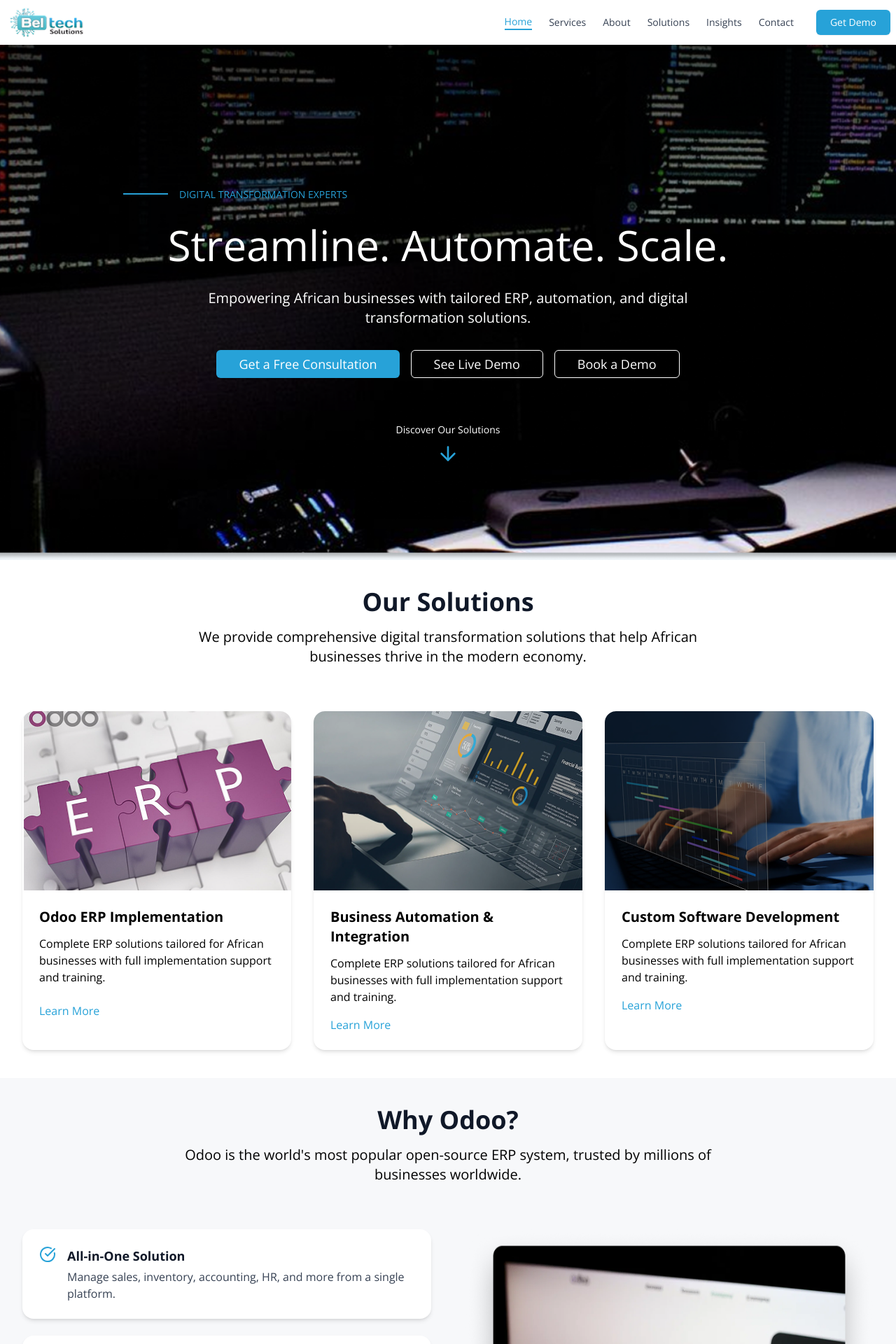
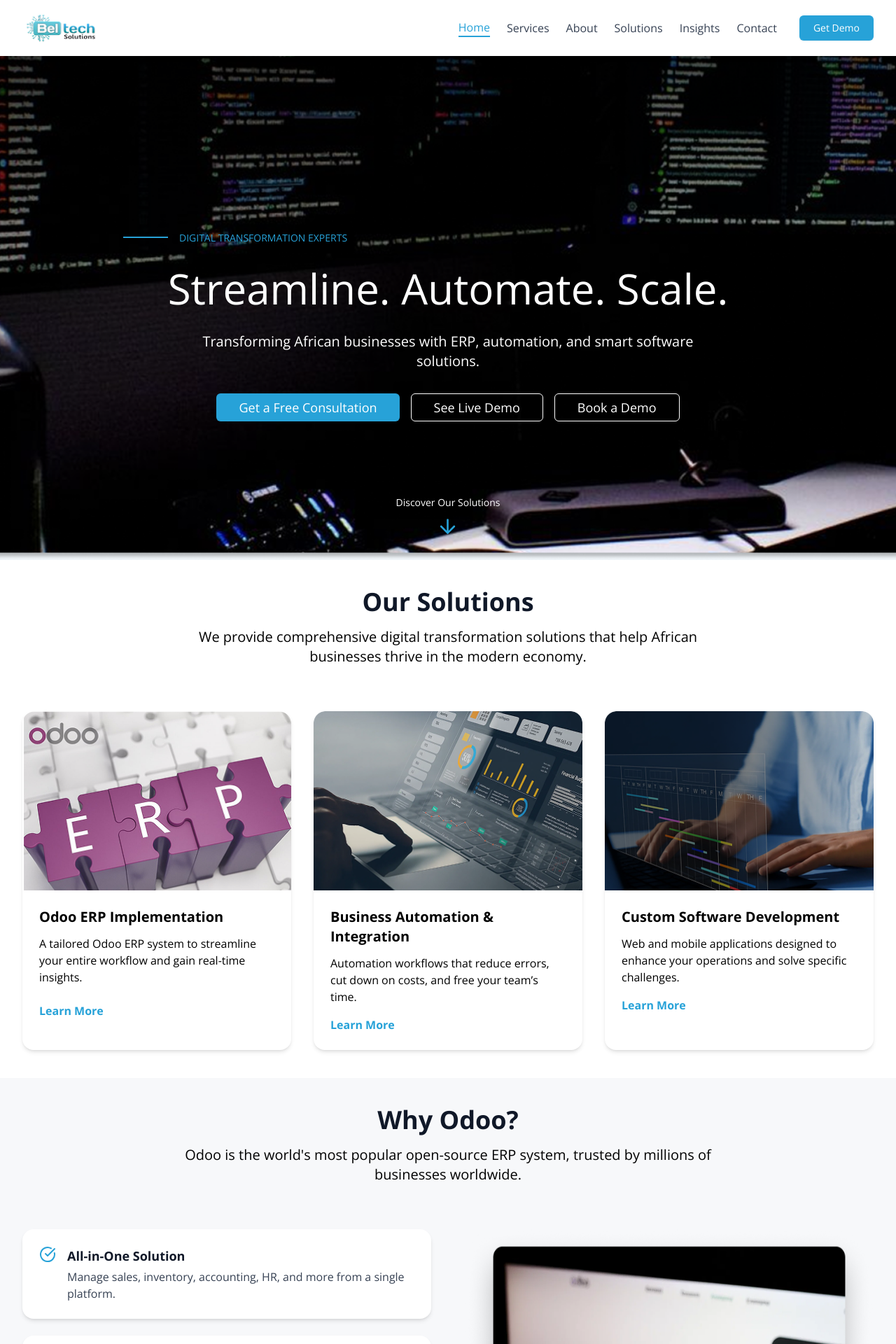
Before and after one commit to Elshadayyyyy/bel, a React (Vite) app: page / in a window 1280 px wide. Shown: the top 1920 px of the page at 70% size. Built offline with nearby package versions, Linux system fonts and the light colour scheme.

Commit message:
final updateee

```diff
--- a/src/components/Navbar.tsx
+++ b/src/components/Navbar.tsx
@@ -34,24 +34,24 @@ const Navbar = () => {
 
   return (
     <nav className="bg-white shadow-md fixed top-0 w-full z-50">
-      {/* Reduced horizontal padding from px-4 lg:px-8 → px-2 lg:px-6 */}
-      <div className="w-full px-1 lg:px-2">
-        <div className="flex items-center justify-between h-16">
-          {/* Reduced logo left margin/padding */}
+      <div className="w-full px-4 lg:px-8">
+        <div className="flex items-center justify-between h-20 min-h-[80px]">
+          {/* Logo */}
           <Link to="/" className="flex items-center">
             <img
               src={logo}
               alt="BelTech Logo"
-              className="h-17 w-auto object-contain"
+              className="h-16 w-auto object-contain" // fixed logo height
             />
           </Link>
 
+          {/* Desktop Links */}
           <div className="hidden md:flex items-center gap-6">
             {navLinks.map((link) => (
               <Link
                 key={link.name}
                 to={link.path}
-                className={`text-sm font-medium transition-colors duration-200 ${
+                className={`text-md font-medium transition-colors duration-200 ${
                   isActiveLink(link.path)
                     ? "text-[#27A2D8] border-b-2 border-[#27A2D8]"
                     : "text-gray-700 hover:text-[#27A2D8]"
@@ -61,15 +61,15 @@ const Navbar = () => {
               </Link>
             ))}
 
-            {/* Reduced Get Demo button left margin from ml-4 → ml-2 */}
             <Button
               className="ml-2 text-white px-5 py-2 text-sm font-medium transition-all duration-200 hover:scale-105 bg-[#27A2D8]"
-              onClick={() => (window.location.href = "/services")}
+              onClick={() => (window.location.href = "/contact")}
             >
               Get Demo
             </Button>
           </div>
 
+          {/* Mobile Menu Button */}
           <div className="md:hidden">
             <button
               onClick={() => setIsMenuOpen(!isMenuOpen)}
@@ -81,6 +81,7 @@ const Navbar = () => {
         </div>
       </div>
 
+      {/* Mobile Menu */}
       {isMenuOpen && (
         <div className="md:hidden border-t bg-white">
           <div className="px-4 py-3 space-y-2">
@@ -102,7 +103,7 @@ const Navbar = () => {
               className="w-full mt-2 text-white bg-[#27A2D8] hover:bg-[#4FB3C1]"
               onClick={() => {
                 setIsMenuOpen(false);
-                window.location.href = "/services";
+                window.location.href = "/contact";
               }}
             >
               Get Demo
--- a/src/pages/Aboutpage.tsx
+++ b/src/pages/Aboutpage.tsx
@@ -6,9 +6,14 @@ import { Button } from "../components/ui/button";
 import above_the_footer from "./../assets/above_the_footer.png"
 
 const About = () => {
+    // Define a single, consistent container class for all section content.
+    // This ensures maximum width, centering (mx-auto), and responsive horizontal padding.
+    const contentContainerClasses = "max-w-7xl mx-auto px-4 sm:px-6 lg:px-8";
+
     return (
         <div className="min-h-screen bg-white font-sans text-gray-800 antialiased">
             <main>
+                {/* Section 1: Hero Section */}
                 <section className="relative w-full h-screen overflow-hidden">
                     <div
                         className="absolute inset-0 w-full h-full bg-center bg-no-repeat bg-cover"
@@ -26,7 +31,8 @@ const About = () => {
                     ></div>
 
                     <div className="absolute inset-0 flex items-center">
-            <div className="w-full px-4 lg:px-8 text-white">
+                        {/* 🌟 APPLIED CONSISTENT CONTAINER CLASS */}
+                        <div className={`w-full text-white ${contentContainerClasses}`}>
                             <h1 className="text-4xl font-bold md:text-5xl lg:text-6xl">
                                 About Us
                             </h1>
@@ -37,32 +43,23 @@ const About = () => {
                     </div>
                 </section>
 
+                {/* Section 2: Our Story */}
                 <section className="py-8 bg-white">
-          <div className="max-w-7xl mx-auto px-4 sm:px-6 lg:px-8">
+                    {/* 🌟 APPLIED CONSISTENT CONTAINER CLASS (already correct in original) */}
+                    <div className={contentContainerClasses}>
                         <div className="grid grid-cols-1 items-center gap-12 md:grid-cols-2">
                             <div className="order-1 md:order-1">
                                 <h2 className="mb-4 text-3xl font-bold text-gray-900 md:text-4xl">
                                     Our Story
                                 </h2>
                                 <p className="mb-4 text-gray-600">
-                  BelTech Solutions was founded in 2020 in Addis Ababa, Ethiopia with a
-                  clear vision to empower African businesses through technology. What
-                  started as a small team of dedicated tech enthusiasts has grown into a
-                  comprehensive service provider, driven by a passion for creating a
-                  more connected Africa.
+                                    BelTech Solutions was founded in 2024 in Addis Ababa, Ethiopia with a clear vision to empower African businesses through technology. What began as a small team of passionate professionals is growing into a comprehensive service provider, driven by a commitment to creating a more connected Africa.
                                 </p>
                                 <p className="mb-4 text-gray-600">
-                  Our founder, Haile Mengistu, recognized that while many international
-                  technology solutions existed, few were adapted to the unique
-                  challenges and opportunities present in the African market. This
-                  insight led to the creation of BelTech, combining global best
-                  practices with deep local knowledge.
+                                    We understand that while many international technology solutions exist, there is a need to adapt them to the unique challenges and opportunities within the Ethiopian and wider African market. This perspective guides our approach, blending global practices with local realities.
                                 </p>
                                 <p className="text-gray-600">
-                  Today, we're proud to have helped dozens of businesses across multiple
-                  African countries modernize their operations, streamline processes,
-                  and achieve sustainable growth through carefully tailored digital
-                  solutions.
+                                    Today, BelTech is steadily building its presence by supporting businesses in modernizing their operations, streamlining processes, and laying the foundation for sustainable growth through carefully tailored digital solutions.
                                 </p>
                             </div>
                             <div className="order-2 md:order-2 flex justify-center">
@@ -77,8 +74,10 @@ const About = () => {
                 </section>
 
 
+                {/* Section 3: Mission & Vision */}
                 <section className="bg-gray-50 py-10">
-          <div className="container mx-auto px-4 md:px-8 lg:px-12">
+                    {/* 🌟 APPLIED CONSISTENT CONTAINER CLASS (replaces 'container mx-auto px-4 md:px-8 lg:px-12') */}
+                    <div className={contentContainerClasses}>
                         <div className="grid grid-cols-1 gap-8 md:grid-cols-2">
                             <div className="rounded-lg bg-white p-8 shadow-md">
                                 <div className="mb-4 flex items-center">
@@ -108,7 +107,10 @@ const About = () => {
                     </div>
                 </section>
 
-        <section className="container mx-auto my-10 px-4 md:px-8 lg:px-12">
+                {/* Section 4: Core Values */}
+                <section className="my-10">
+                    {/* 🌟 APPLIED CONSISTENT CONTAINER CLASS (replaces 'container mx-auto my-10 px-4 md:px-8 lg:px-12') */}
+                    <div className={contentContainerClasses}>
                         <h2 className="mb-4 text-center text-3xl font-bold md:text-4xl">Core Values</h2>
                         <p className="mb-12 text-center text-gray-900">
                             The principles that guide our work and define our company culture
@@ -162,7 +164,10 @@ const About = () => {
                                 </CardHeader>
                             </Card>
                         </div>
+                    </div>
                 </section>
+
+                {/* Section 5: CTA Footer */}
                 <section
                     className="relative py-10 text-white"
                     style={{
@@ -184,7 +189,8 @@ const About = () => {
                             opacity: 0.5,
                         }}
                     ></div>
-          <div className="relative z-10 max-w-7xl mx-auto px-4 sm:px-6 lg:px-8 text-center">
+                    {/* 🌟 APPLIED CONSISTENT CONTAINER CLASS (already correct in original) */}
+                    <div className={`relative z-10 text-center ${contentContainerClasses}`}>
                         <h2 className="text-3xl md:text-4xl font-bold mb-4">
                             Ready to Transform Your Business?
                         </h2>
--- a/src/pages/Homepage.tsx
+++ b/src/pages/Homepage.tsx
@@ -27,7 +27,7 @@ import mPower from "./../assets/clientLogo/mPower.png";
 import fewis from "./../assets/clientLogo/fewis.png";
 import osiri from "./../assets/clientLogo/osiri.png";
 import above_the_footer from "./../assets/above_the_footer.png";
-import beltechImpact from "./../assets/homepage/beltechImpact.png";
+import beltechImpact from "./../assets/homepage/BeltechImapctNew.png";
 
 const Homepage: React.FC = () => {
   return (
@@ -44,10 +44,11 @@ const Homepage: React.FC = () => {
   }}
 >
   <div className="absolute inset-0"></div>
+
+  {/* Main content centered vertically */}
   <div className="relative max-w-7xl mx-auto px-4 sm:px-6 lg:px-8 flex flex-col items-center justify-center pt-32">
-    <div className="flex flex-col items-center text-center">
-
-
+    <div className="flex flex-col items-center text-center w-full">
+      {/* DIGITAL TRANSFORMATION EXPERTS slightly left */}
       <div className="mb-6 relative w-full max-w-3xl mx-auto text-left">
         <div className="absolute -left-20 top-1/2 transform -translate-y-1/2 hidden md:block">
           <div className="h-0.5 w-16 bg-[#27A2D8]"></div>
@@ -56,13 +57,13 @@ const Homepage: React.FC = () => {
           DIGITAL TRANSFORMATION EXPERTS
         </span>
       </div>
+
       <h1 className="text-4xl md:text-6xl font-light mb-6 leading-tight">
         Streamline. Automate. Scale.
       </h1>
 
       <p className="text-lg md:text-xl text-white max-w-3xl mx-auto mb-0">
-        Empowering African businesses with tailored ERP, automation, and
-        digital transformation solutions.
+        Transforming African businesses with ERP, automation, and smart software solutions.
       </p>
 
       <div className="flex flex-col sm:flex-row gap-4 justify-center mt-8">
@@ -79,7 +80,6 @@ const Homepage: React.FC = () => {
             size="lg"
             variant="outline"
             className="border-white text-white px-8 py-3 text-lg transition-all duration-200 hover:scale-105 bg-transparent"
-            onClick={() => (window.location.href = "/Contact")}
           >
             See Live Demo
           </Button>
@@ -95,14 +95,15 @@ const Homepage: React.FC = () => {
         </Button>
       </div>
     </div>
+  </div>
 
-    <div className="mt-16 text-center flex flex-col items-center">
+  {/* Discover Our Solutions always at the bottom */}
+  <div className="absolute bottom-8 left-1/2 transform -translate-x-1/2 text-center flex flex-col items-center">
     <span className="text-sm text-white mb-2">Discover Our Solutions</span>
     <button
       className="p-0 bg-transparent hover:bg-transparent transition-colors duration-200"
       onClick={() => {
-          const solutionsSection =
-            document.getElementById("solutions-section");
+        const solutionsSection = document.getElementById("solutions-section");
         if (solutionsSection) {
           solutionsSection.scrollIntoView({ behavior: "smooth" });
         }
@@ -111,12 +112,12 @@ const Homepage: React.FC = () => {
       <ArrowDown className="w-8 h-8 text-[#27A2D8]" />
     </button>
   </div>
-  </div>
 </section>
 
         {/* our soluton section*/}
         <section id="solutions-section" className="py-10 bg-white">
           <div className="max-w-7xl mx-auto px-4 sm:px-6 lg:px-8">
+            {/* Section Header */}
             <div className="text-center mb-16">
               <h2 className="text-3xl md:text-4xl font-bold text-gray-900 mb-4">
                 Our Solutions
@@ -127,6 +128,7 @@ const Homepage: React.FC = () => {
               </p>
             </div>
 
+            {/* Cards Grid */}
             <div className="grid grid-cols-1 md:grid-cols-3 gap-8">
               {/* Card 1 */}
               <div className="group rounded-2xl overflow-hidden shadow-md hover:shadow-xl transition-all duration-300 hover:-translate-y-2 border-0">
@@ -134,7 +136,7 @@ const Homepage: React.FC = () => {
                   <img
                     src={odooErp}
                     alt="Odoo ERP Implementation"
-            className="w-full h-full object-cover block"
+                    className="w-full h-full object-cover object-top block"
                   />
                 </div>
                 <div className="p-6">
@@ -142,11 +144,14 @@ const Homepage: React.FC = () => {
                     Odoo ERP Implementation
                   </h3>
                   <p className="text-base font-normal text-black mb-6">
-            Complete ERP solutions tailored for African businesses with full implementation support and training.
+                    A tailored Odoo ERP system to
+                    streamline your entire workflow and
+                    gain real-time insights.
+
                   </p>
                   <a
                     onClick={() => (window.location.href = "/Services")}
-            className="text-[#27A2D8] font-medium flex items-center space-x-2 hover:underline cursor-pointer"
+                    className="text-[#27A2D8] font-bold flex items-center space-x-2 hover:underline cursor-pointer"
                   >
                     <span>Learn More</span>
                   </a>
@@ -159,7 +164,7 @@ const Homepage: React.FC = () => {
                   <img
                     src={bussiness_automation_int}
                     alt="Business Automation & Integration"
-            className="w-full h-full object-cover block"
+                    className="w-full h-full object-cover object-top block"
                   />
                 </div>
                 <div className="p-6">
@@ -167,11 +172,14 @@ const Homepage: React.FC = () => {
                     Business Automation & Integration
                   </h3>
                   <p className="text-base font-normal text-black mb-4">
-            Complete ERP solutions tailored for African businesses with full implementation support and training.
+                    Automation workflows that reduce
+                    errors, cut down on costs, and free your
+                    team’s time.
+
                   </p>
                   <a
                     onClick={() => (window.location.href = "/Services")}
-            className="text-[#27A2D8] font-medium flex items-center space-x-2 hover:underline cursor-pointer"
+                    className="text-[#27A2D8] font-bold flex items-center space-x-2 hover:underline cursor-pointer"
                   >
                     <span>Learn More</span>
                   </a>
@@ -184,7 +192,7 @@ const Homepage: React.FC = () => {
                   <img
                     src={custom_soft_dev}
                     alt="Custom Software Development"
-            className="w-full h-full object-cover block"
+                    className="w-full h-full object-cover object-top block"
                   />
                 </div>
                 <div className="p-6">
@@ -192,11 +200,14 @@ const Homepage: React.FC = () => {
                     Custom Software Development
                   </h3>
                   <p className="text-base font-normal text-black mb-4">
-            Complete ERP solutions tailored for African businesses with full implementation support and training.
+                    Web and mobile applications designed
+                    to enhance your operations and solve
+                    specific challenges.
+
                   </p>
                   <a
                     onClick={() => (window.location.href = "/Services")}
-            className="text-[#27A2D8] font-medium flex items-center space-x-2 hover:underline cursor-pointer"
+                    className="text-[#27A2D8] font-bold flex items-center space-x-2 hover:underline cursor-pointer"
                   >
                     <span>Learn More</span>
                   </a>
@@ -205,6 +216,7 @@ const Homepage: React.FC = () => {
             </div>
           </div>
         </section>
+
 
         {/* why oddo part */}
         <section className="py-10 bg-[#f7f8fa]">
@@ -242,7 +254,9 @@ const Homepage: React.FC = () => {
                       User-Friendly Interface
                     </h3>
                     <p className="text-base font-normal text-gray-700">
-                      Intuitive design that requires minimal training for your team.
+                      Empower your team with an intuitive interface that is
+                      easy to navigate.
+
                     </p>
                   </div>
                 </div>
@@ -266,7 +280,9 @@ const Homepage: React.FC = () => {
                       Scalable Growth
                     </h3>
                     <p className="text-base font-normal text-gray-700">
-                      From startups to enterprises, Odoo scales with your business needs.
+                      Handle more tasks with the same or fewer human resources
+as your business grows.
+
                     </p>
                   </div>
                 </div>
@@ -386,7 +402,7 @@ const Homepage: React.FC = () => {
                     Mobile App Development
                   </h3>
                   <p className="text-base font-normal text-black">
-                    Native and cross-platform mobile applications for iOS and Android
+                    Native and cross-platform mobile applications for iOS and Android.
                   </p>
                   <ul className="mt-2 list-disc list-inside text-base font-normal text-black">
                     <li>iOS Development</li>
@@ -405,7 +421,7 @@ const Homepage: React.FC = () => {
                     Web Development
                   </h3>
                   <p className="text-base font-normal text-black">
-                    Modern, responsive websites and web applications with cutting-edge technology
+                    Modern, responsive websites and web applications with cutting-edge technology.
                   </p>
                   <ul className="mt-2 list-disc list-inside text-base font-normal text-black">
                     <li>Responsive Design</li>
@@ -442,7 +458,7 @@ const Homepage: React.FC = () => {
                     Security Solutions
                   </h3>
                   <p className="text-base font-normal text-black">
-                    Robust security implementation and compliance-ready applications
+                    Robust security implementation and compliance-ready applications.
                   </p>
                   <ul className="mt-2 list-disc list-inside text-base font-normal text-black">
                     <li>Data Protection</li>
```
Also changed, not shown: src/pages/Contact.tsx (+24 -12 lines), src/pages/Servicespage.tsx (+23 -14 lines), src/pages/insights.tsx (+4 -4 lines), src/assets/homepage/BeltechImapctNew.png (added). Lines whose indentation alone changed are shown as unchanged.
